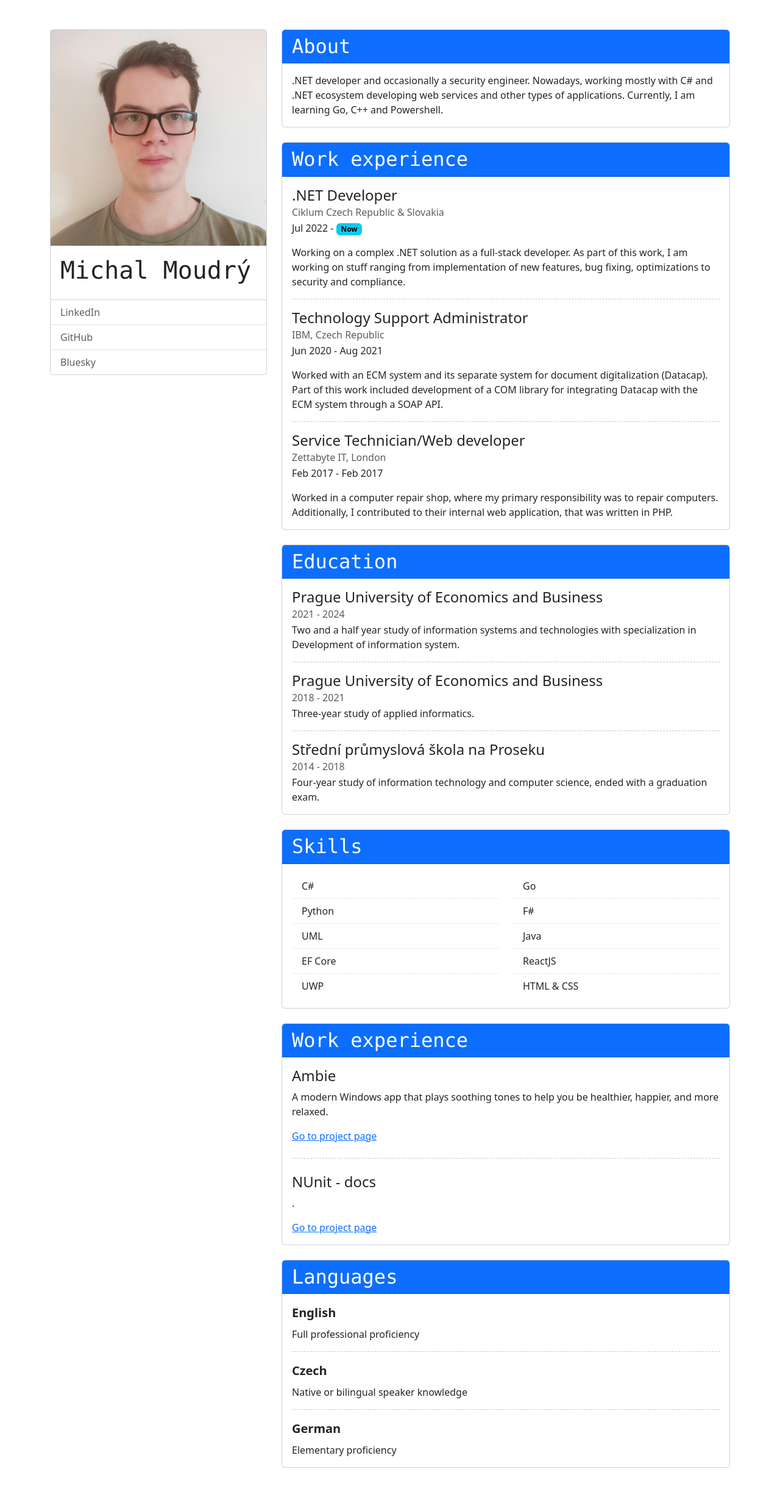
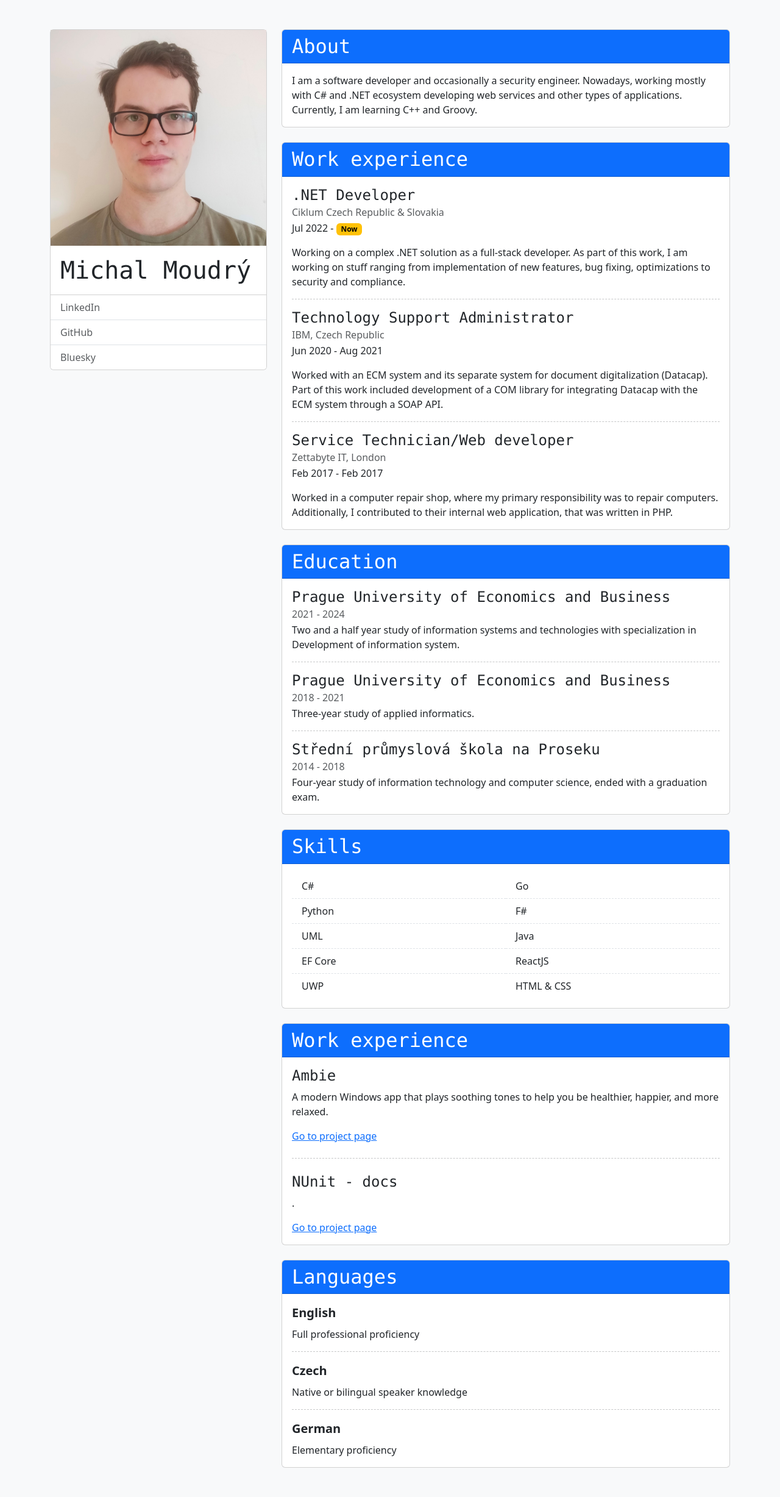
Before and after one commit to MichalMoudry/michalmoudry.github.io, a Jekyll site: the page built from index.html, in a window 1280 px wide. Shown: the whole page at 61% size. Built offline with Jekyll 4.4.1, drawn with Linux system fonts in a browser that asks for light colours; some web fonts are replaced.

Commit message:
Added Hubot Sans font + additional fixes

```diff
--- a/_includes/skills.html
+++ b/_includes/skills.html
@@ -3,7 +3,7 @@
 </div>
 <div class="card-body">
     <div class="row">
-        <div class="col">
+        <div class="col pe-0">
             <ul class="list-group list-group-flush">
                 <li class="list-group-item border-dashed">C#</li>
                 <li class="list-group-item border-dashed">Python</li>
@@ -12,7 +12,7 @@
                 <li class="list-group-item border-dashed">UWP</li>
             </ul>
         </div>
-        <div class="col">
+        <div class="col ps-0">
             <ul class="list-group list-group-flush">
                 <li class="list-group-item border-dashed">Go</li>
                 <li class="list-group-item border-dashed">F#</li>
--- a/_includes/workexperiences.html
+++ b/_includes/workexperiences.html
@@ -4,7 +4,7 @@
 <div class="card-body">
     <h3 class="card-title fs-4">.NET Developer</h3>
     <h4 class="card-subtitle fs-6 mb-1 text-body-secondary">Ciklum Czech Republic & Slovakia</h4>
-    <p class="card-text">Jul 2022 - <span class="badge text-bg-info">Now</span></p>
+    <p class="card-text">Jul 2022 - <span class="badge text-bg-warning">Now</span></p>
     <p class="card-text">
         Working on a complex .NET solution as a full-stack developer.
         As part of this work, I am working on stuff ranging from implementation
--- a/_layouts/default.html
+++ b/_layouts/default.html
@@ -2,7 +2,7 @@
 <html lang="en">
     {% include head.html %}
 
-    <body>
+    <body class="bg-body-tertiary">
         <main>
             {{ content }}
         </main>
--- a/css/main.css
+++ b/css/main.css
@@ -1,3 +1,16 @@
+@font-face {
+    font-family: 'Hubot Sans';
+    src:
+        url('Hubot-Sans.woff2') format('woff2 supports variations'),
+        url('Hubot-Sans.woff2') format('woff2-variations');
+    font-weight: 200 900;
+    font-stretch: 75% 125%;
+}
+
+h1, h2, h3 {
+    font-family: 'Hubot Sans', Consolas, monospace;
+}
+
 .border-dashed {
     border-style: dashed;
 }
--- a/index.html
+++ b/index.html
@@ -12,7 +12,7 @@
                     draggable="false"
                     class="rounded-t" />
                 <div class="card-body">
-                    <h1 class="card-title font-monospace">Michal Moudrý</h1>
+                    <h1 class="card-title font-monospace mb-0">Michal Moudrý</h1>
                 </div>
                 <div class="list-group list-group-flush">
                     <a
@@ -44,9 +44,10 @@
                 </div>
                 <div class="card-body">
                     <p class="card-text">
-                        .NET developer and occasionally a security engineer. Nowadays, working mostly with C# and .NET
-                        ecosystem developing web services and other types of applications. Currently, I am learning Go,
-                        C++ and Powershell.
+                        I am a software developer and occasionally a security engineer.
+                        Nowadays, working mostly with C# and .NET ecosystem developing
+                        web services and other types of applications. Currently, I am
+                        learning C++ and Groovy.
                     </p>
                 </div>
             </div>
```
Also changed, not shown: assets/Hubot-Sans.woff2 (added).
